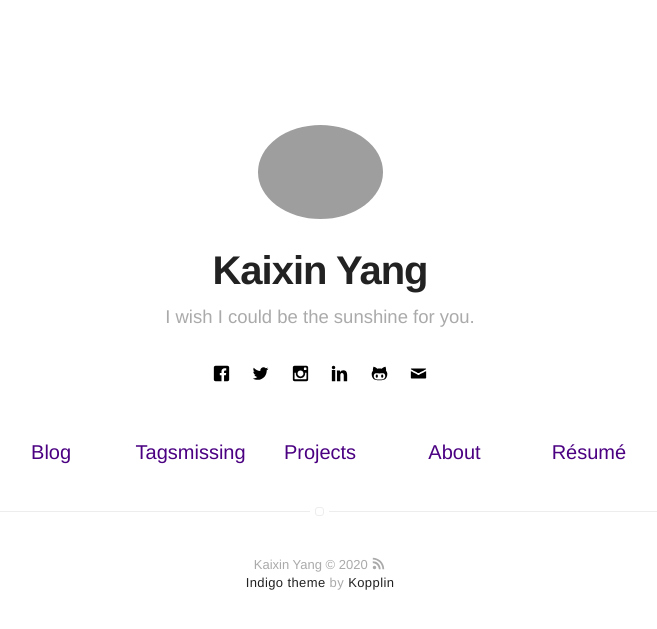
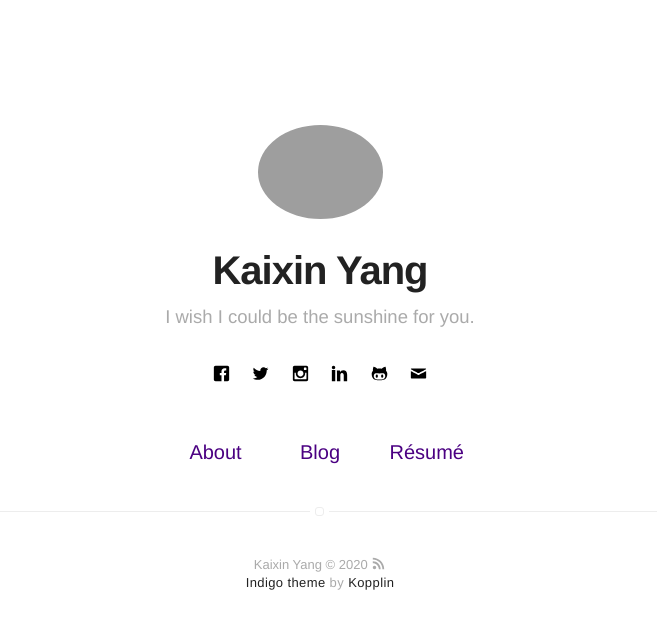
Before and after one commit to SceneryInMirror/SceneryInMirror.github.io, a Jekyll site: the page built from index.html, in a window 1280 px wide. Shown: the top 629 px of the page, without its empty margins (320-977 px from the left). Built offline with Jekyll 4.4.1, drawn with Linux system fonts in a browser that asks for light colours.

Commit message:
2020.01.21

```diff
--- a/_config.yml
+++ b/_config.yml
@@ -89,7 +89,7 @@
 # if you don't need "about" or "blog", comment them out below
 about: true
 blog: true
-projects: true
+#projects: true
 tags: true
 
 # do you want to show the "read time" of the posts?
--- a/_includes/nav.html
+++ b/_includes/nav.html
@@ -4,6 +4,22 @@
             <li class="item">
                 <a class="link" href="{{ site.url }}/">Home</a>
             </li>
+        {% endif %}
+
+        {% if site.about == true %}
+            {% if page.title != "About" %}
+                <li class="item">
+                    <a class="link" href="{{ site.url }}/about">About</a>
+                </li>
+            {% endif %}
+        {% endif %}
+
+        {% if site.projects == true %}
+            {% if page.title != "Projects" %}
+                <li class="item">
+                    <a class="link" href="{{ site.url }}/projects">Projects</a>
+                </li>
+            {% endif %}
         {% endif %}
 
         {% if site.blog == true %}
@@ -14,26 +30,13 @@
             {% endif %}
         {% endif %}
 
-        <li class="item">
-            <a class="link" href="{{ site.url }}/tags">Tagsmissing</a>
-        </li>
-
-        {% if site.projects == true %}
-            {% if page.title != "Projects" %}
+        {% if site.tags == true %}
+            {% if page.title != "tags" %}
                 <li class="item">
-                    <a class="link" href="{{ site.url }}/projects">Projects</a>
+                    <a class="link" href="{{ site.url }}/tags">Tags</a>
                 </li>
             {% endif %}
         {% endif %}
-
-	    {% if site.about == true %}
-            {% if page.title != "About" %}
-                <li class="item">
-                    <a class="link" href="{{ site.url }}/about">About</a>
-                </li>
-            {% endif %}
-        {% endif %}
-
 
         {% if site.resume == true %}
             <li class="item">
--- a/_sass/components/nav.sass
+++ b/_sass/components/nav.sass
@@ -40,7 +40,7 @@
             margin: 0
             border-radius: 4%
             transition: all .4s ease-in-out
-            width: 100px
+            width: 70px
 
             &:hover
                 color: $alpha
```
